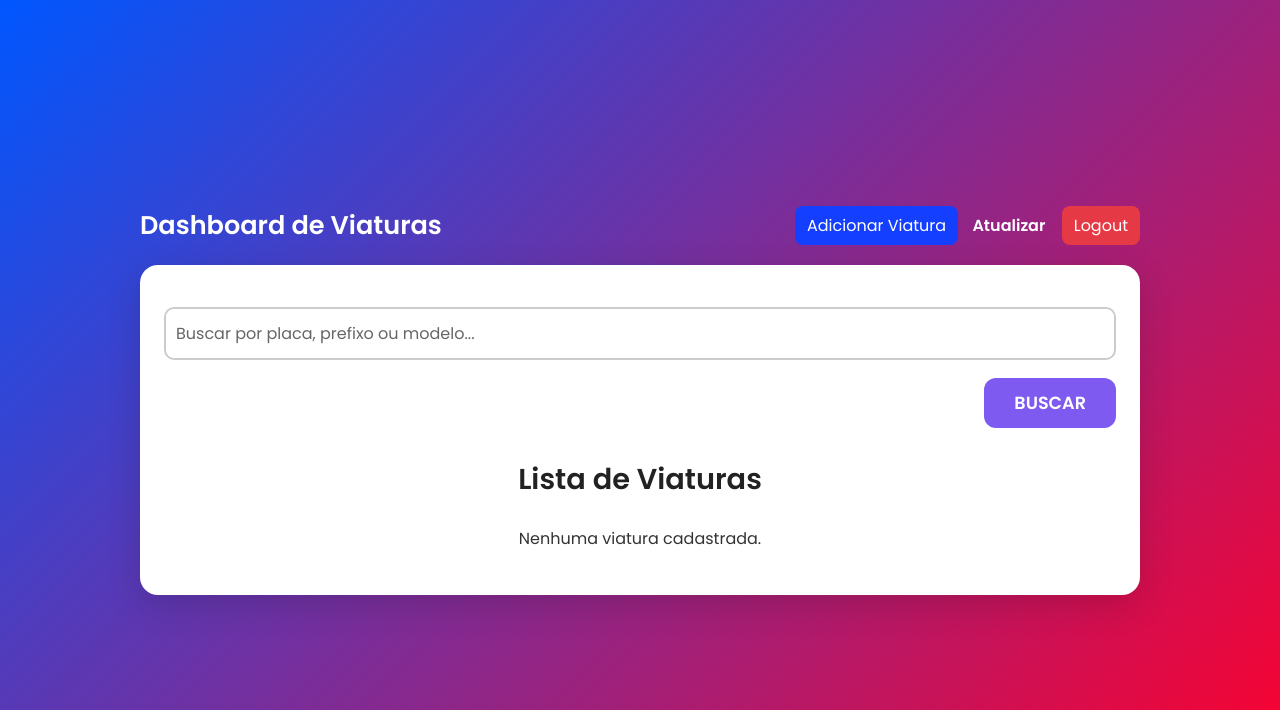
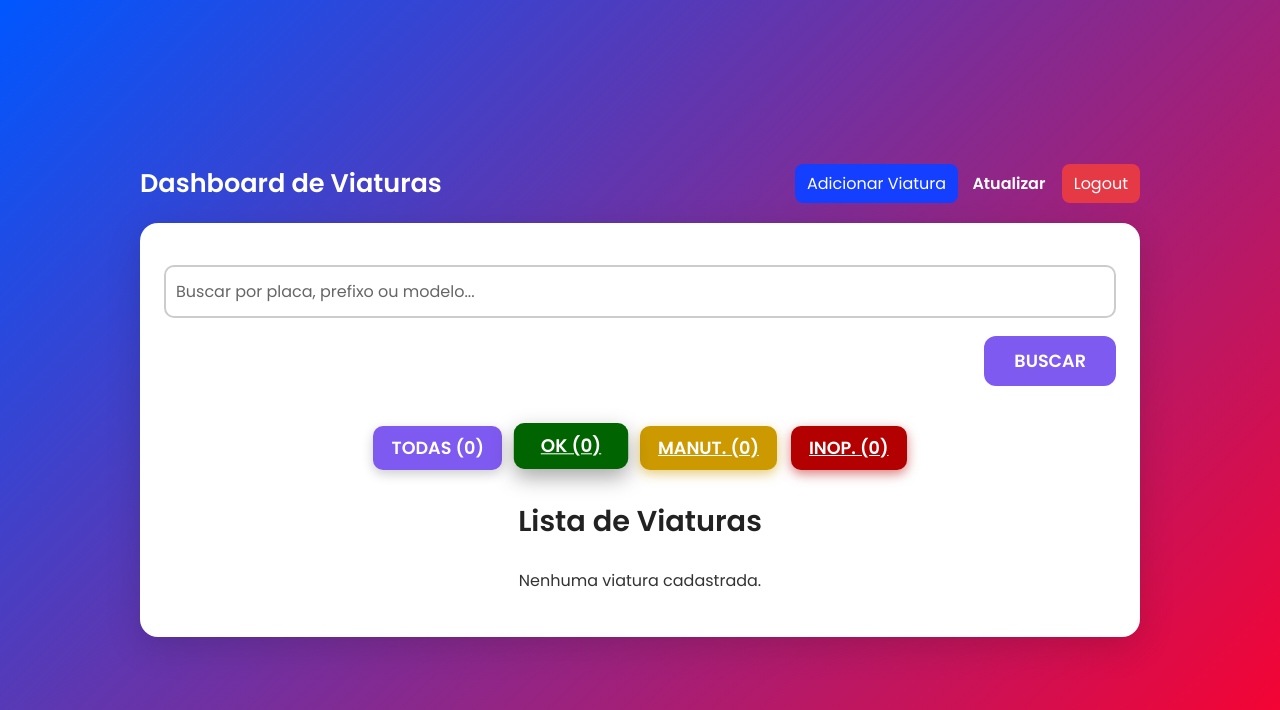
Before and after one commit to SidneyCirinoSF/VTCheck, a Django app: page /p/dashboard/?status=ok in a window 1280 px wide. Shown: the top 710 px of the page. Run offline with Django 5.2, Linux system fonts and the light colour scheme; the visitor is signed in with stand-in values (Sample User, id 1); data that the repository does not hold is empty.

Commit message:
Feat: Add Busca por Status

```diff
--- a/police_car/views.py
+++ b/police_car/views.py
@@ -8,13 +8,10 @@ from django.contrib import messages
 def dashboard(request):
     viaturas = Viatura.objects.all().order_by('prefixo', 'placa')
 
-    # CONTADORES REAIS
-    total = viaturas.count()
-    ok = viaturas.filter(status='ok').count()
-    manutencao = viaturas.filter(status='manutencao').count()
-    inoperante = viaturas.filter(status='inoperante').count()
+    status_filter = request.GET.get('status')
+    if status_filter in ['ok', 'manutencao', 'inoperante']:
+        viaturas = viaturas.filter(status=status_filter)
 
-    # BUSCA
     busca = request.GET.get('q')
     if busca:
         viaturas = viaturas.filter(
@@ -23,6 +20,11 @@ def dashboard(request):
             Q(modelo__icontains=busca)
         )
 
+    total = Viatura.objects.count()
+    ok = Viatura.objects.filter(status='ok').count()
+    manutencao = Viatura.objects.filter(status='manutencao').count()
+    inoperante = Viatura.objects.filter(status='inoperante').count()
+
     return render(request, 'police_car/dashboard.html', {
         'viaturas': viaturas,
         'total': total,
@@ -30,6 +32,7 @@ def dashboard(request):
         'manutencao': manutencao,
         'inoperante': inoperante,
         'busca': busca,
+        'status_filter': status_filter,
     })
 
 @login_required
--- a/templates/police_car/dashboard.html
+++ b/templates/police_car/dashboard.html
@@ -55,6 +55,50 @@
                     {% if busca %}<a href="{% url 'police_car:dashboard' %}" class="register-link" style="margin-left:15px;">Limpar</a>{% endif %}
                 </div>
             </form>
+
+
+            <div style="margin:30px 0; text-align:center;">
+                <div style="display:inline-flex; gap:14px; flex-wrap:wrap; justify-content:center; font-size:0.92rem;">
+                    <a href="{% url 'police_car:dashboard' %}"
+                        class="login-button {% if not status_filter %}active{% endif %}"
+                        style="padding:9px 18px !important; width:auto !important; min-width:110px; text-align:center; border-radius:10px; font-weight:600; text-decoration:none; box-shadow:0 4px 12px rgba(0,0,0,0.2);">
+                        TODAS ({{ total }})
+                    </a>
+                    <a href="{% url 'police_car:dashboard' %}?status=ok"
+                        class="login-button {% if status_filter == 'ok' %}active{% endif %}"
+                        style="padding:9px 18px !important; width:auto !important; min-width:110px; text-align:center; background:#006400 !important; color:white !important; border-radius:10px; font-weight:600; box-shadow:0 4px 12px rgba(0,100,0,0.4);">
+                        OK ({{ ok }})
+                    </a>
+                    <a href="{% url 'police_car:dashboard' %}?status=manutencao"
+                        class="login-button {% if status_filter == 'manutencao' %}active{% endif %}"
+                        style="padding:9px 18px !important; width:auto !important; min-width:110px; text-align:center; background:#cc9a00 !important; color:white !important; border-radius:10px; font-weight:600; box-shadow:0 4px 12px rgba(204,154,0,0.5);">
+                        MANUT. ({{ manutencao }})
+                    </a>
+                    <a href="{% url 'police_car:dashboard' %}?status=inoperante"
+                        class="login-button {% if status_filter == 'inoperante' %}active{% endif %}"
+                        style="padding:9px 18px !important; width:auto !important; min-width:110px; text-align:center; background:#b30000 !important; color:white !important; border-radius:10px; font-weight:600; box-shadow:0 4px 12px rgba(179,0,0,0.5);">
+                        INOP. ({{ inoperante }})
+                    </a>
+                </div>
+            </div>
+
+
+            <style>
+                .login-button.active {
+                transform: translateY(-2px) scale(1.04) !important;
+                box-shadow: 0 8px 20px rgba(0,0,0,0.35) !important;
+                font-weight: 700 !important;
+    }
+            </style>
+
+
+        <style>
+            .login-button.active {
+            transform: scale(1.05);
+            box-shadow: 0 6px 20px rgba(0,0,0,0.3);
+            font-weight: 600;
+}
+        </style>
             <h2 class="form-title">Lista de Viaturas</h2>
 
             {% if viaturas %}
```
